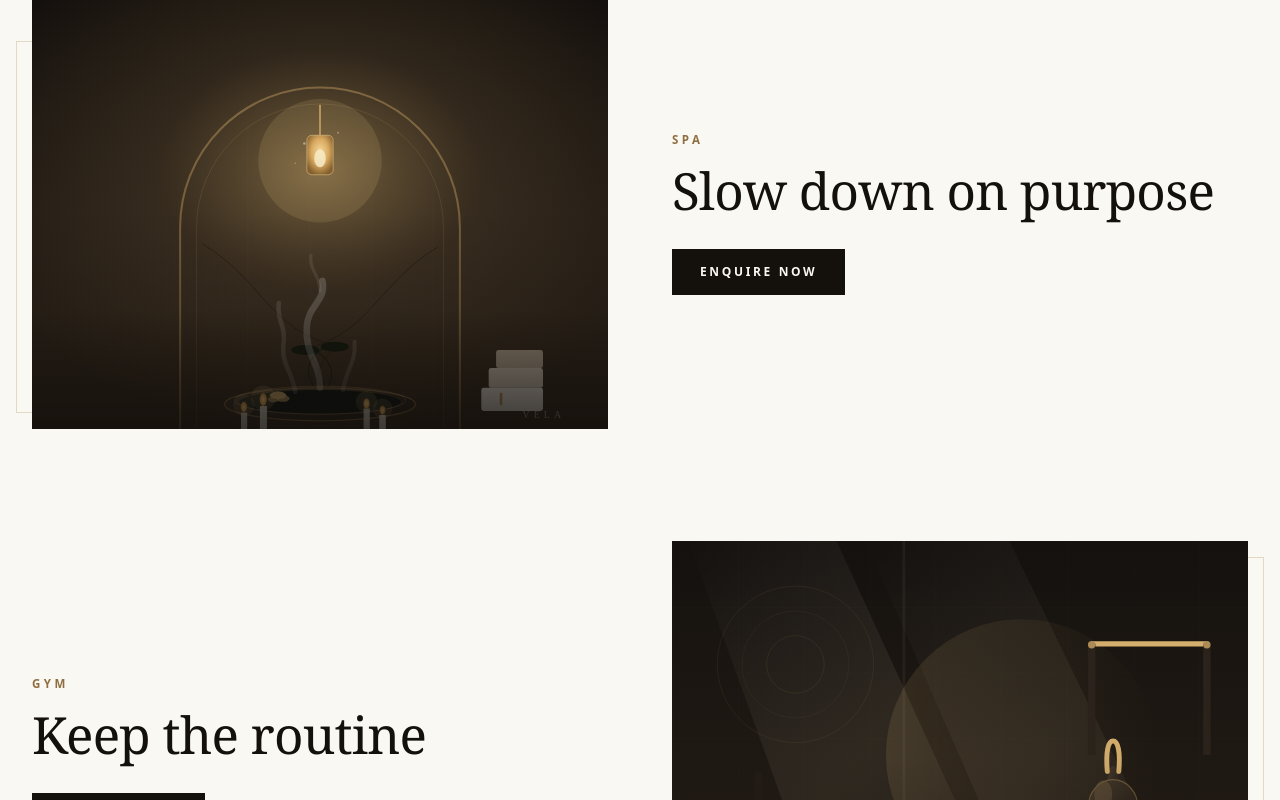
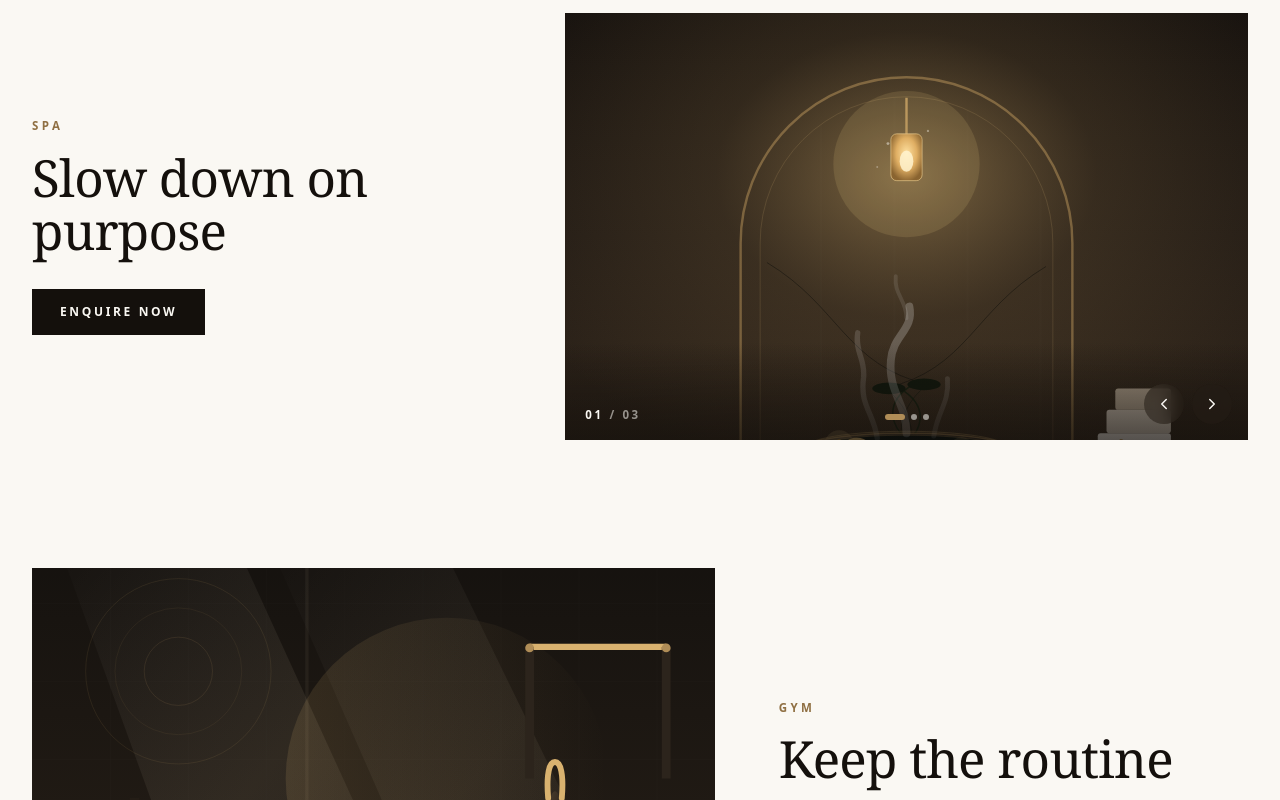
Before and after one commit to thinkmusdigital-web/Vela-by-Svasti, a Next.js app: page /wellness in a window 1280 px wide. Shown: the part 1000-1800 px from the top of the page. Built offline with nearby package versions, Linux system fonts and the light colour scheme; no server answers; the database is empty.

Commit message:
feat: implement ImageCarousel component and integrate into WellnessPage

```diff
--- a/app/(public)/wellness/page.tsx
+++ b/app/(public)/wellness/page.tsx
@@ -1,10 +1,11 @@
 import type { Metadata } from "next";
 import Link from "next/link";
-import { MediaImage } from "@/components/site/MediaImage";
 import { PageHero } from "@/components/site/PageHero";
 import { SectionHeading } from "@/components/site/SectionHeading";
+import { ImageCarousel } from "@/components/site/ImageCarousel";
 import { CtaBand } from "@/components/site/CtaBand";
 import { getContentValue } from "@/lib/content";
+import { wellnessSpaSlides, wellnessGymSlides } from "@/lib/wellness-images";
 
 export const revalidate = 300;
 
@@ -15,28 +16,14 @@ export const metadata: Metadata = {
   alternates: { canonical: "/wellness" },
 };
 
+const sliderSizes =
+  "(min-width: 1400px) 745px, (min-width: 1024px) calc((100vw - 128px) * 0.5833), 100vw";
+
 export default async function WellnessPage() {
   const [spaBody, gymBody] = await Promise.all([
     getContentValue("wellness.spa_body", ""),
     getContentValue("wellness.gym_body", ""),
   ]);
-
-  const areas = [
-    {
-      eyebrow: "Spa",
-      title: "Slow down on purpose",
-      body: spaBody,
-      image: "/images/spa.svg",
-      alt: "Spa at Vela by Svasti",
-    },
-    {
-      eyebrow: "Gym",
-      title: "Keep the routine",
-      body: gymBody,
-      image: "/images/gym.svg",
-      alt: "Gym at Vela by Svasti",
-    },
-  ];
 
   return (
     <>
@@ -49,32 +36,37 @@ export default async function WellnessPage() {
       />
 
       <section className="bg-cream" aria-label="Wellness facilities">
-        <div className="shell space-y-20 py-16 lg:space-y-28 lg:py-24">
-          {areas.map((area, index) => (
-            <div
-              key={area.eyebrow}
-              className={`grid items-center gap-12 lg:grid-cols-2 lg:gap-16 ${index % 2 === 1 ? "lg:[&>*:first-child]:order-2" : ""}`}
-            >
-              <div className="relative">
-                <div
-                  aria-hidden="true"
-                  className={`absolute -z-0 h-[86%] w-[86%] border border-brass/30 ${index % 2 === 1 ? "-right-4 top-4" : "-left-4 bottom-4"}`}
-                />
-                <div className="relative aspect-[4/3] overflow-hidden bg-espresso">
-                  <MediaImage
-                    src={area.image}
-                    alt={area.alt}
-                    sizes="(min-width: 1400px) 640px, (min-width: 1024px) calc((100vw - 128px) / 2), 100vw"
-                    className="h-full w-full object-cover transition-transform duration-700 hover:scale-105"
-                  />
-                  <div
-                    aria-hidden="true"
-                    className="absolute inset-0 bg-gradient-to-t from-ink/55 via-ink/5 to-transparent"
+        <div className="shell space-y-20 py-16 sm:py-20 lg:space-y-32 lg:py-28">
+          <div className="grid items-center gap-12 lg:grid-cols-12 lg:gap-16">
+            <div className="flex flex-col justify-center lg:col-span-5">
+              <SectionHeading eyebrow="Spa" title="Slow down on purpose" body={spaBody} />
+              <div className="mt-8 flex flex-wrap gap-3">
+                <Link href="/enquire" className="btn-primary">
+                  Enquire Now
+                </Link>
+              </div>
+            </div>
+            <div className="lg:col-span-7">
+              <ImageCarousel
+                label="Spa gallery"
+                images={wellnessSpaSlides}
+                sizes={sliderSizes}
+                className="aspect-[16/10]"
               />
             </div>
           </div>
-              <div>
-                <SectionHeading eyebrow={area.eyebrow} title={area.title} body={area.body} />
+
+          <div className="grid items-center gap-12 lg:grid-cols-12 lg:gap-16">
+            <div className="order-2 lg:order-1 lg:col-span-7">
+              <ImageCarousel
+                label="Gym gallery"
+                images={wellnessGymSlides}
+                sizes={sliderSizes}
+                className="aspect-[16/10]"
+              />
+            </div>
+            <div className="order-1 flex flex-col justify-center lg:order-2 lg:col-span-5">
+              <SectionHeading eyebrow="Gym" title="Keep the routine" body={gymBody} />
               <div className="mt-8 flex flex-wrap gap-3">
                 <Link href="/enquire" className="btn-primary">
                   Enquire Now
@@ -82,7 +74,6 @@ export default async function WellnessPage() {
               </div>
             </div>
           </div>
-          ))}
         </div>
       </section>
 
--- /dev/null
+++ b/components/site/ImageCarousel.tsx
@@ -0,0 +1,179 @@
+"use client";
+
+import Image from "next/image";
+import { useRef, useState } from "react";
+
+export interface CarouselSlide {
+  src: string;
+  alt: string;
+}
+
+interface ImageCarouselProps {
+  images: CarouselSlide[];
+  label: string;
+  sizes?: string;
+  className?: string;
+}
+
+const isSvg = (src: string) => src.toLowerCase().endsWith(".svg");
+
+export function ImageCarousel({ images, label, sizes, className }: ImageCarouselProps) {
+  const [current, setCurrent] = useState(0);
+  const [dragging, setDragging] = useState(false);
+  const [drag, setDrag] = useState(0);
+  const [failed, setFailed] = useState<Record<number, boolean>>({});
+  const startX = useRef(0);
+
+  const count = images.length;
+
+  const goTo = (index: number) => {
+    setCurrent(((index % count) + count) % count);
+    setDrag(0);
+    setDragging(false);
+  };
+
+  const onPointerDown = (event: React.PointerEvent) => {
+    startX.current = event.clientX;
+    setDragging(true);
+  };
+
+  const onPointerMove = (event: React.PointerEvent) => {
+    if (!dragging) return;
+    const dx = event.clientX - startX.current;
+    setDrag(Math.max(-240, Math.min(240, dx)));
+  };
+
+  const endDrag = () => {
+    if (!dragging) return;
+    if (Math.abs(drag) > 80) {
+      goTo(drag < 0 ? current + 1 : current - 1);
+    } else {
+      setDrag(0);
+      setDragging(false);
+    }
+  };
+
+  const onKeyDown = (event: React.KeyboardEvent) => {
+    if (event.key === "ArrowLeft") {
+      event.preventDefault();
+      goTo(current - 1);
+    } else if (event.key === "ArrowRight") {
+      event.preventDefault();
+      goTo(current + 1);
+    }
+  };
+
+  return (
+    <figure
+      role="region"
+      aria-roledescription="carousel"
+      aria-label={label}
+      className={`relative overflow-hidden bg-espresso ${className ?? "aspect-[4/3]"}`}
+    >
+      <div
+        tabIndex={0}
+        className={`flex h-full touch-pan-y select-none outline-none focus-visible:ring-2 focus-visible:ring-inset focus-visible:ring-brass ${
+          dragging ? "" : "transition-transform duration-700 ease-out motion-reduce:transition-none"
+        }`}
+        style={{ transform: `translateX(calc(${-current * 100}% + ${drag}px))` }}
+        onPointerDown={onPointerDown}
+        onPointerMove={onPointerMove}
+        onPointerUp={endDrag}
+        onPointerLeave={endDrag}
+        onPointerCancel={() => {
+          setDrag(0);
+          setDragging(false);
+        }}
+        onKeyDown={onKeyDown}
+      >
+        {images.map((image, index) => (
+          <div
+            key={image.src}
+            className="relative h-full w-full shrink-0"
+            aria-hidden={index !== current}
+            inert={index !== current}
+          >
+            {failed[index] ? (
+              <div className="absolute inset-0 flex items-center justify-center bg-espresso px-6">
+                <p className="eyebrow text-brass">{label}</p>
+              </div>
+            ) : isSvg(image.src) ? (
+              <img
+                src={image.src}
+                alt={image.alt}
+                loading={index === current ? "eager" : "lazy"}
+                decoding="async"
+                draggable={false}
+                className="h-full w-full object-cover"
+                onError={() => setFailed((currentFailed) => ({ ...currentFailed, [index]: true }))}
+              />
+            ) : (
+              <Image
+                src={image.src}
+                alt={image.alt}
+                fill
+                sizes={sizes}
+                loading={index === current ? "eager" : "lazy"}
+                className="object-cover"
+                draggable={false}
+                onError={() => setFailed((currentFailed) => ({ ...currentFailed, [index]: true }))}
+              />
+            )}
+          </div>
+        ))}
+      </div>
+
+      <div
+        aria-hidden="true"
+        className="pointer-events-none absolute inset-x-0 bottom-0 h-24 bg-gradient-to-t from-ink/45 to-transparent"
+      />
+
+      <p className="absolute bottom-4 left-5 z-10 text-[0.72rem] font-semibold uppercase tracking-[0.22em] text-cream">
+        {String(current + 1).padStart(2, "0")}
+        <span className="ml-1.5 text-cream/55">/ {String(count).padStart(2, "0")}</span>
+      </p>
+
+      <div className="absolute bottom-5 left-1/2 z-10 hidden -translate-x-1/2 items-center gap-1.5 sm:flex">
+        {images.map((image, index) => (
+          <button
+            key={image.src}
+            type="button"
+            onClick={() => goTo(index)}
+            aria-label={`Go to slide ${index + 1}`}
+            aria-current={index === current}
+            className={`h-1.5 rounded-full transition-all duration-300 ${
+              index === current ? "w-5 bg-brass" : "w-1.5 bg-cream/55 hover:bg-cream"
+            }`}
+          />
+        ))}
+      </div>
+
+      <div className="absolute bottom-4 right-4 z-10 flex items-center gap-2">
+        <button
+          type="button"
+          onClick={() => goTo(current - 1)}
+          aria-label="Previous slide"
+          className="flex h-10 w-10 items-center justify-center rounded-full bg-espresso/55 text-cream backdrop-blur-sm transition-colors hover:bg-espresso/85 focus-visible:ring-2 focus-visible:ring-brass"
+        >
+          <svg width="18" height="18" viewBox="0 0 24 24" fill="none" stroke="currentColor" strokeWidth="2" strokeLinecap="round" strokeLinejoin="round" aria-hidden="true">
+            <path d="m15 18-6-6 6-6" />
+          </svg>
+        </button>
+        <button
+          type="button"
+          onClick={() => goTo(current + 1)}
+          aria-label="Next slide"
+          className="flex h-10 w-10 items-center justify-center rounded-full bg-espresso/55 text-cream backdrop-blur-sm transition-colors hover:bg-espresso/85 focus-visible:ring-2 focus-visible:ring-brass"
+        >
+          <svg width="18" height="18" viewBox="0 0 24 24" fill="none" stroke="currentColor" strokeWidth="2" strokeLinecap="round" strokeLinejoin="round" aria-hidden="true">
+            <path d="m9 18 6-6-6-6" />
+          </svg>
+        </button>
+      </div>
+
+      <span className="sr-only" role="status">
+        Slide {current + 1} of {count}
+      </span>
+    </figure>
+  );
+}
--- /dev/null
+++ b/lib/wellness-images.ts
@@ -0,0 +1,15 @@
+export interface WellnessSlide {
+  src: string;
+  alt: string;
+}
+
+export const wellnessSpaSlides: WellnessSlide[] = [
+  { src: "/images/spa.svg", alt: "Spa at Vela by Svasti" },
+  { src: "/images/hotel-room-teal.jpg", alt: "Calm treatment room at Vela by Svasti" },
+  { src: "/images/gallery-spa.svg", alt: "Spa artwork at Vela by Svasti" },
+];
+
+export const wellnessGymSlides: WellnessSlide[] = [
+  { src: "/images/gym.svg", alt: "Gym at Vela by Svasti" },
+  { src: "/images/gallery-gym.svg", alt: "Fitness artwork at Vela by Svasti" },
+];
```
Lines whose indentation alone changed are shown as unchanged.
